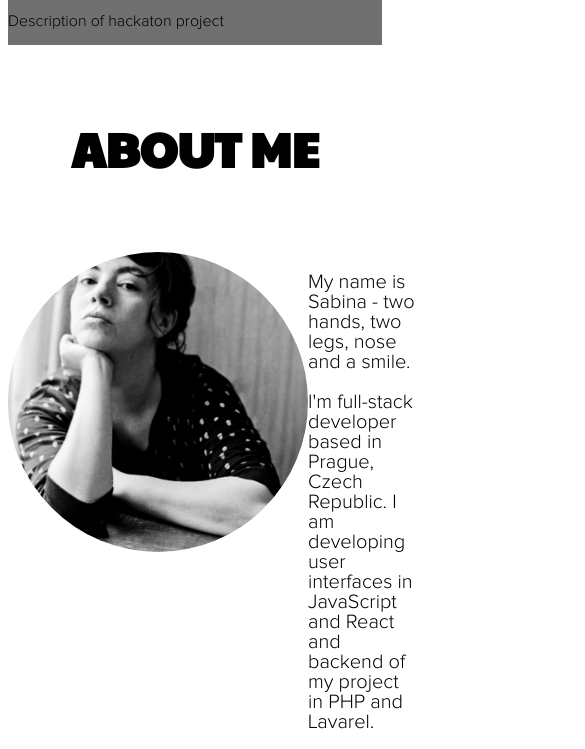
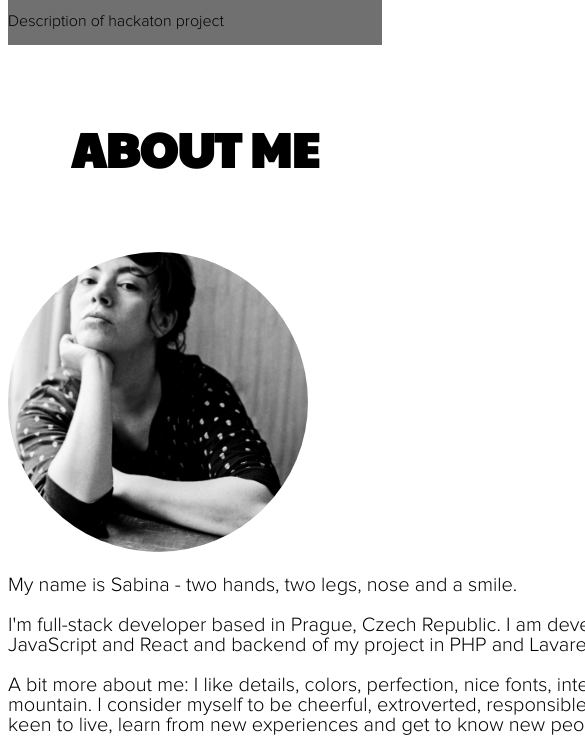
Before and after one commit to bdodgen/09-bobs-aneta-portfolio, a website: page src/index.html in a window 390 px wide. Shown: the part 3453-4202 px from the top of the page, 585 px wide, since content can reach past the window. Drawn offline with nearby package versions, Linux system fonts and the light colour scheme; files that its build step writes are made by us from their sources; files whose address does not match are found by name.

Commit message:
working on about me mobile

```diff
--- a/src/scss/style.scss
+++ b/src/scss/style.scss
@@ -274,3 +274,14 @@ h1 {
     }
   }
 }
+
+@media (max-width: 720px) {
+  .aboutme{
+    display: flex;
+    flex-direction: column;
+    justify-items: center;
+    &__more {
+    flex-direction: column;
+    }
+  }
+}
```
